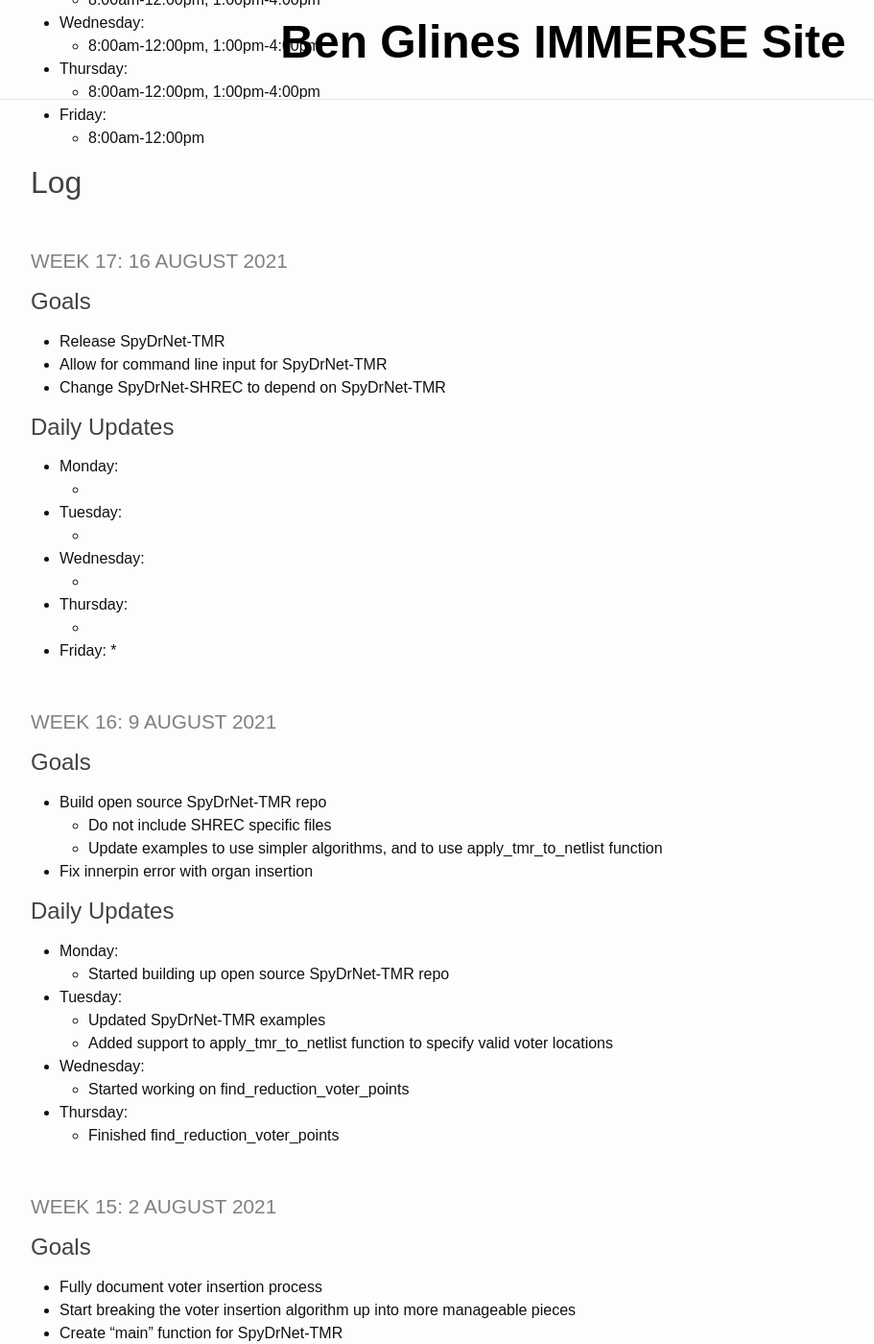
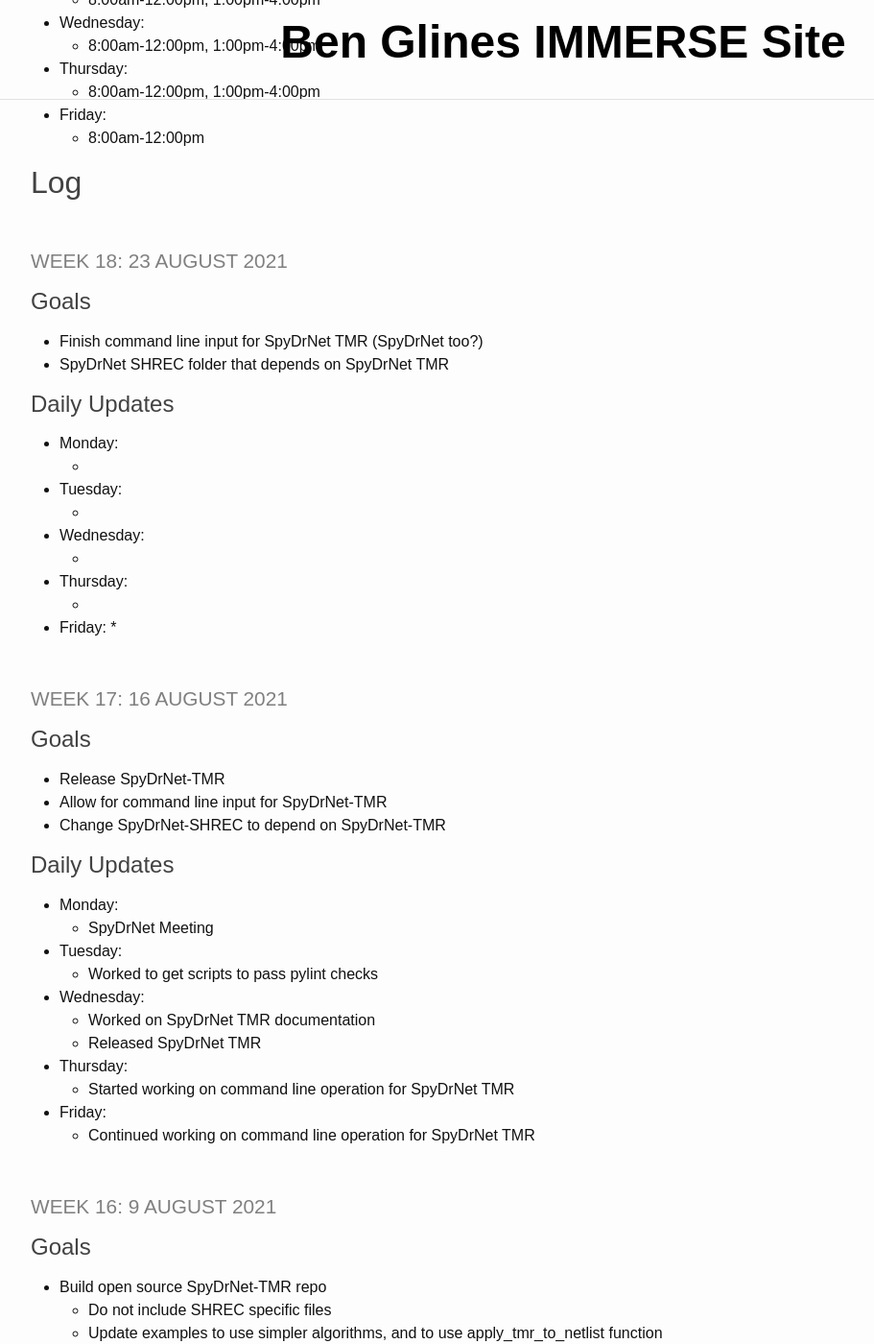
Before and after one commit to benglines/immerse, a Jekyll site: the page built from _pages/log.md, in a window 1280 px wide and 1400 px high, scrolled down 324 px. Shown: the whole window at 96% size, without its empty margins (53-964 px from the left). Built offline with Jekyll 4.4.1, drawn with Linux system fonts in a browser that asks for light colours.

Commit message:
Updated log

```diff
--- a/_pages/log.md
+++ b/_pages/log.md
@@ -39,12 +39,12 @@ Log Template
   *
  -->
 
-### Week 17: 16 AUGUST 2021
+### Week 18: 23 AUGUST 2021
 
 #### Goals
-* Release SpyDrNet-TMR
-* Allow for command line input for SpyDrNet-TMR
-* Change SpyDrNet-SHREC to depend on SpyDrNet-TMR
+* Finish command line input for SpyDrNet TMR (SpyDrNet too?)
+* SpyDrNet SHREC folder that depends on SpyDrNet TMR
+
 
 #### Daily Updates
 
@@ -58,6 +58,27 @@ Log Template
   *
 * **Friday**:
   *
+
+### Week 17: 16 AUGUST 2021
+
+#### Goals
+* Release SpyDrNet-TMR
+* Allow for command line input for SpyDrNet-TMR
+* Change SpyDrNet-SHREC to depend on SpyDrNet-TMR
+
+#### Daily Updates
+
+* **Monday**:
+  * SpyDrNet Meeting
+* **Tuesday**:
+  * Worked to get scripts to pass pylint checks
+* **Wednesday**:
+  * Worked on SpyDrNet TMR documentation
+  * Released SpyDrNet TMR
+* **Thursday**:
+  * Started working on command line operation for SpyDrNet TMR
+* **Friday**:
+  * Continued working on command line operation for SpyDrNet TMR
 
 ### Week 16: 9 AUGUST 2021
 
```
